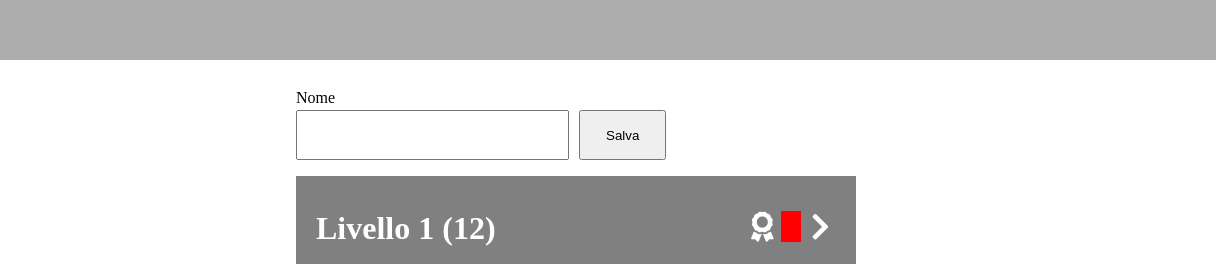
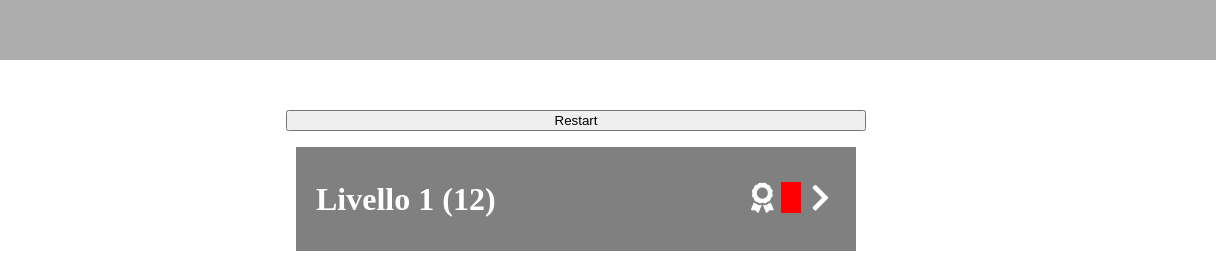
Before and after one commit to RiccardoBurderiAG/memory_mario, a plain HTML site: page index.html in a window 1280 px wide. Both pictures are taken after a click on the button "Salva". Shown: the top 264 px of the page, 64-1280 px from the left. Drawn offline with Linux system fonts and the light colour scheme.

Commit message:
new Player insertion

```diff
--- a/index.html
+++ b/index.html
@@ -18,10 +18,11 @@
         <div class="center">
             <form action="" id="playerName" name="playerName">
                 <label for="nome">Nome</label>
-                <input type="text" name="nome">
+                <input type="text" name="nome" id="nome">
                 <button type="button" onclick="savePlayer()">Salva</button>
             </form>
         </div>
+        <button type="button" onclick="startNewGame()">Restart</button>
         <div class="levels">
         </div>
     </div>
--- a/index.js
+++ b/index.js
@@ -44,6 +44,17 @@ function savePlayer(){
     console.log(typeof name);
     indexPlayers++;
     setLocalStorage("playerName",name);
+    //nascondiamo il form di inserimento del nome e sostituiamolo con il nome inserito
+    let formPlayer = document.querySelector("form");
+    formPlayer.style.display = "none";
+}
+
+function startNewGame(){
+    //rimette il form per l inserimento del nome e modifica il nome del giocatore nel localStorage
+    let formPlayer = document.querySelector("form");
+    formPlayer.style.display = "flex";
+    document.getElementById("nome").value = "";
+    window.localStorage.removeItem("playerName");
 }
 
 function goToRanks(lvl){
```
